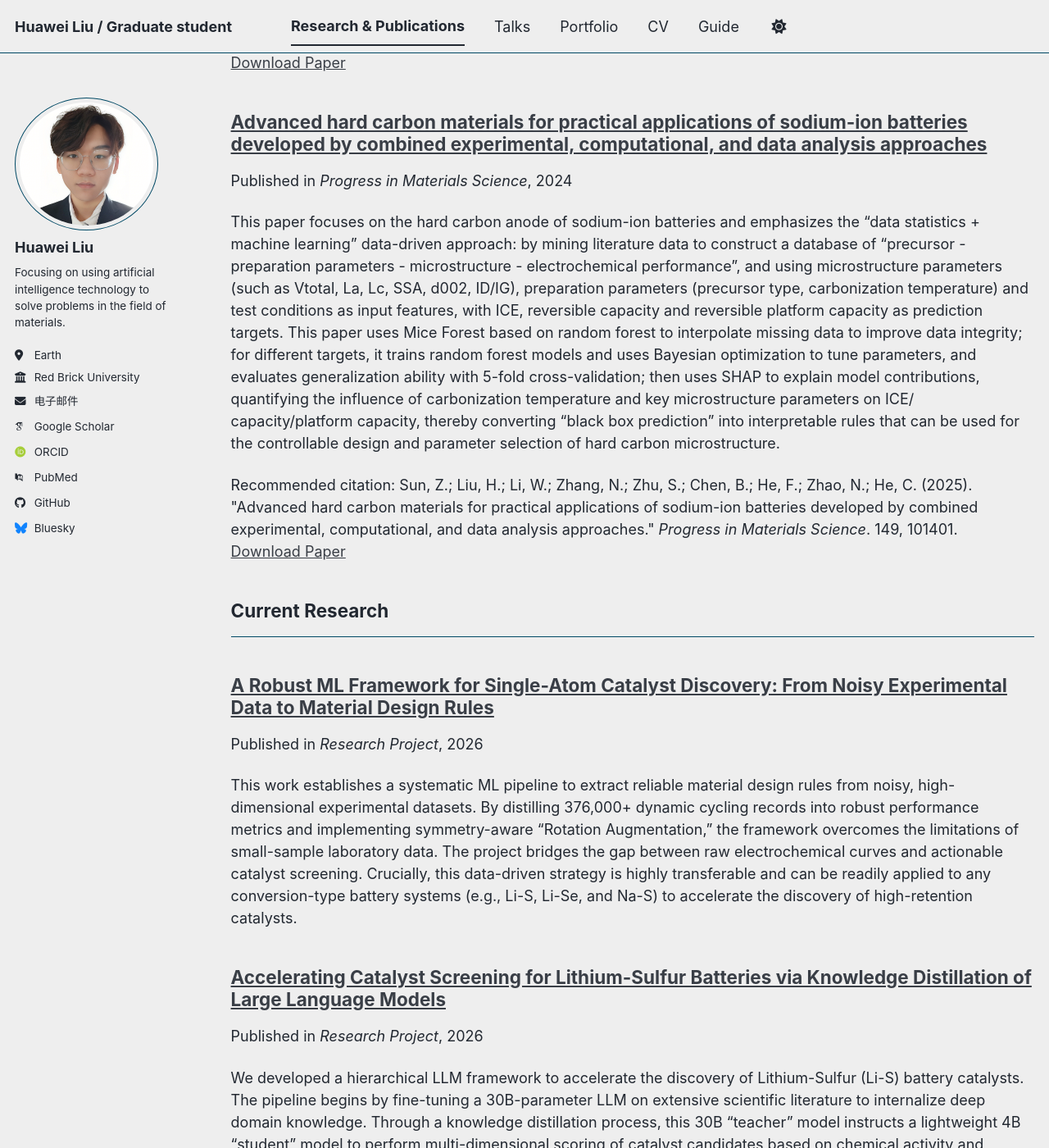
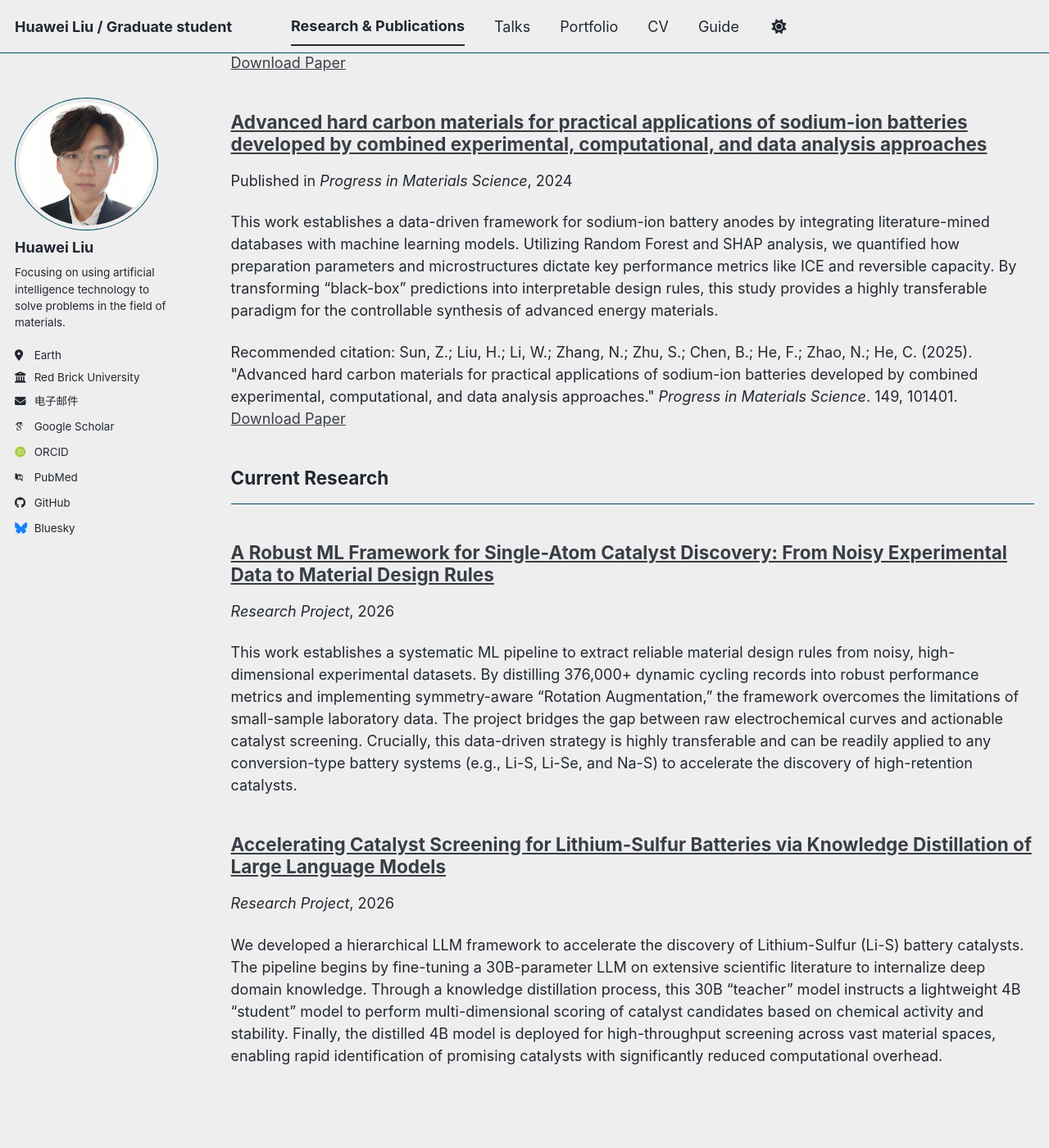
Before and after one commit to erweixi/erweixi.github.io, a Jekyll site: the page built from _pages/publications.html, in a window 1280 px wide and 1400 px high, scrolled down 578 px. Shown: the whole window at 82% size. Built offline with Jekyll 4.4.1, drawn with Linux system fonts in a browser that asks for light colours; some web fonts are replaced; a script bundle is joined from its source files by our own code; library files that are not in the unit come from our copies.

Commit message:
现在没有publish了

```diff
--- a/_includes/archive-single.html
+++ b/_includes/archive-single.html
@@ -38,14 +38,22 @@
       <p class="page__meta"><i class="fa fa-clock" aria-hidden="true"></i> {% include read-time.html %}</p>
     {% endif %}
 
-        {% if post.collection == 'teaching' %}
-          <p> {{ post.type }}, <i>{{ post.venue }}</i>, {{ post.date | default: "1900-01-01" | date: "%Y" }} </p>
-        {% elsif post.collection == 'publications' %}
-          <p>Published in <i>{{ post.venue }}</i>, {{ post.date | default: "1900-01-01" | date: "%Y" }} </p>
-        {% elsif post.date %}
-         <p class="page__date"><strong><i class="fa fa-fw fa-calendar" aria-hidden="true"></i> {{ site.data.ui-text[site.locale].date_label | default: "Published:" }}</strong> <time datetime="{{ post.date | default: "1900-01-01" | date_to_xmlschema }}">{{ post.date | default: "1900-01-01" | date: "%B %d, %Y" }}</time></p>
+    {% if post.collection == 'teaching' %}
+      <p> {{ post.type }}, <i>{{ post.venue }}</i>, {{ post.date | default: "1900-01-01" | date: "%Y" }} </p>
+    {% elsif post.collection == 'publications' %}
+      <p>
+        {% if post.category == 'Current Research' %}
+          {% comment %} 如果分类是 Current Research，直接显示地点和年份 {% endcomment %}
+          <i>{{ post.venue }}</i>, {{ post.date | default: "1900-01-01" | date: "%Y" }}
+        {% else %}
+          {% comment %} 正常的论文分类，保持原有的 Published in {% endcomment %}
+          Published in <i>{{ post.venue }}</i>, {{ post.date | default: "1900-01-01" | date: "%Y" }}
         {% endif %}
 
+      </p>
+    {% elsif post.date %}
+      <p class="page__date"><strong><i class="fa fa-fw fa-calendar" aria-hidden="true"></i> {{ site.data.ui-text[site.locale].date_label | default: "Published:" }}</strong> <time datetime="{{ post.date | default: "1900-01-01" | date_to_xmlschema }}">{{ post.date | default: "1900-01-01" | date: "%B %d, %Y" }}</time></p>
+    {% endif %}
     {% if post.excerpt and site.read_more != 'enabled' %}
     <p class="archive__item-excerpt" itemprop="description">{{ post.excerpt | markdownify }}</p>
     {% elsif post.excerpt and site.read_more == 'enabled' %}
--- a/_publications/2024-10-28-paper-number-3.md
+++ b/_publications/2024-10-28-paper-number-3.md
@@ -3,7 +3,7 @@
 collection: publications
 category: manuscripts
 permalink: /publication/2024-10-28-advanced-hard-carbon-sib-data-ml
-excerpt: 'This paper focuses on the hard carbon anode of sodium-ion batteries and emphasizes the "data statistics + machine learning" data-driven approach: by mining literature data to construct a database of "precursor - preparation parameters - microstructure - electrochemical performance", and using microstructure parameters (such as Vtotal, La, Lc, SSA, d002, ID/IG), preparation parameters (precursor type, carbonization temperature) and test conditions as input features, with ICE, reversible capacity and reversible platform capacity as prediction targets. This paper uses Mice Forest based on random forest to interpolate missing data to improve data integrity; for different targets, it trains random forest models and uses Bayesian optimization to tune parameters, and evaluates generalization ability with 5-fold cross-validation; then uses SHAP to explain model contributions, quantifying the influence of carbonization temperature and key microstructure parameters on ICE/ capacity/platform capacity, thereby converting "black box prediction" into interpretable rules that can be used for the controllable design and parameter selection of hard carbon microstructure.'
+excerpt: 'This work establishes a data-driven framework for sodium-ion battery anodes by integrating literature-mined databases with machine learning models. Utilizing Random Forest and SHAP analysis, we quantified how preparation parameters and microstructures dictate key performance metrics like ICE and reversible capacity. By transforming "black-box" predictions into interpretable design rules, this study provides a highly transferable paradigm for the controllable synthesis of advanced energy materials.'
 date: 2024-10-28
 venue: "Progress in Materials Science"
 slidesurl:
```
